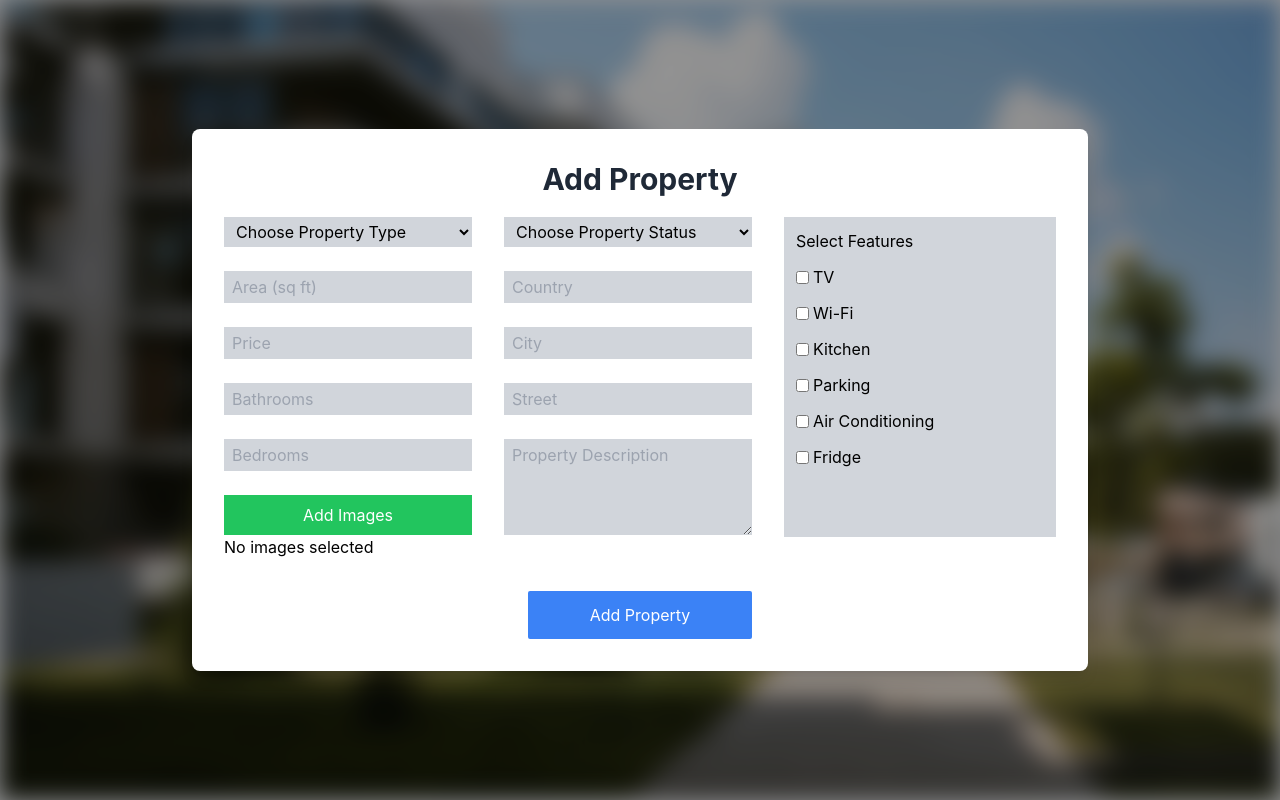
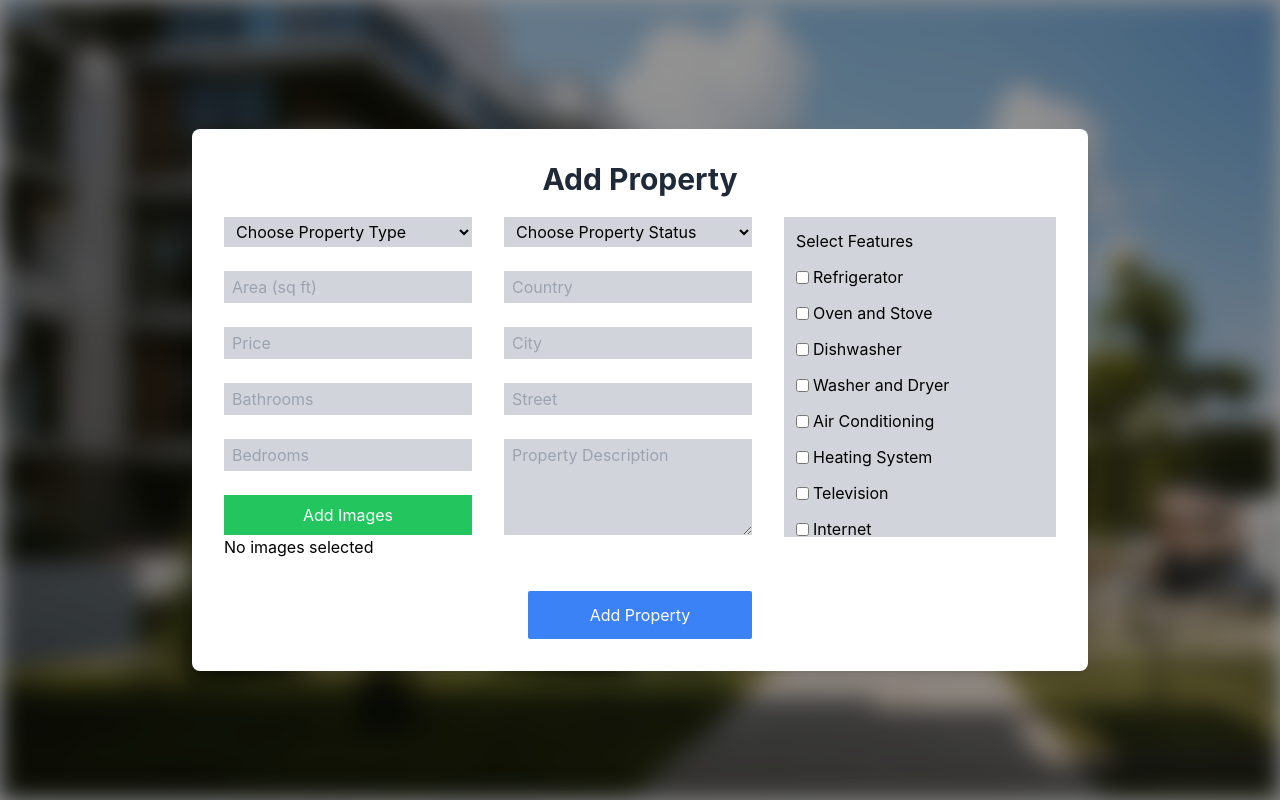
Before and after one commit to Ivaylo2201/Labyrinth, a React (Vite) app in the folder client/: page /add-property in a window 1280 px wide. Built offline with nearby package versions, Linux system fonts and the light colour scheme; sample sign-in values are in the browser's storage.

Commit message:
fixed features in create property form

```diff
--- a/client/src/components/PropertyForm/PropertyForm.tsx
+++ b/client/src/components/PropertyForm/PropertyForm.tsx
@@ -20,7 +20,7 @@ const PropertyForm: React.FC = () => {
   const [description, setDescription] = useState("");
   const [files, setFiles] = useState<File[]>([]);
   const [modalIsOpen, setModalIsOpen] = useState(false);
-  const [features, setFeatures] = useState<string[]>([]);
+  const [features, setFeatures] = useState<number[]>([]);
   const [formMsg, setFormMsg] = useState<string>("");
 
   const onChangeSelect = (e: React.ChangeEvent<HTMLSelectElement>) => {
@@ -65,18 +65,8 @@ const PropertyForm: React.FC = () => {
     setDescription(e.target.value);
   };
 
-  const handleCheckboxChange = (e: React.ChangeEvent<HTMLInputElement>) => {
-    const { name, checked } = e.target;
-    if (checked) {
-      setFeatures([...features, name]);
-    } else {
-      setFeatures(features.filter((feature) => feature !== name));
-    }
-  };
-
   const handleSubmit = async (e: React.FormEvent<HTMLFormElement>) => {
     e.preventDefault();
-    console.log(formValidMsg);
 
     await createProperty(
       type,
@@ -119,13 +109,32 @@ const PropertyForm: React.FC = () => {
   };
 
   const featureOptions = [
-    "TV",
-    "Wi-Fi",
-    "Kitchen",
-    "Parking",
-    "Air Conditioning",
-    "Fridge",
+    { id: 1, name: "Refrigerator" },
+    { id: 2, name: "Oven and Stove" },
+    { id: 3, name: "Dishwasher" },
+    { id: 4, name: "Washer and Dryer" },
+    { id: 5, name: "Air Conditioning" },
+    { id: 6, name: "Heating System" },
+    { id: 7, name: "Television" },
+    { id: 8, name: "Internet" },
+    { id: 9, name: "Balcony" },
+    { id: 10, name: "Closets" },
+    { id: 11, name: "Swimming Pool" },
+    { id: 12, name: "Fireplace" },
+    { id: 13, name: "Security System" },
+    { id: 14, name: "Parking Space" },
+    { id: 15, name: "Landscaping" },
   ];
+
+  const handleCheckboxChange = (e: React.ChangeEvent<HTMLInputElement>) => {
+    const featureId = parseInt(e.target.name);
+    const { checked } = e.target;
+    if (checked) {
+      setFeatures([...features, featureId]);
+    } else {
+      setFeatures(features.filter((id) => id !== featureId));
+    }
+  };
 
   return (
     <form className="flex flex-wrap w-full gap-8" id="property-form" onSubmit={handleSubmit}>
@@ -231,14 +240,14 @@ const PropertyForm: React.FC = () => {
       <div className="flex flex-col flex-1 gap-3 bg-gray-300 h-80 p-3 overflow-auto">
         <h3>Select Features</h3>
         {featureOptions.map((feature) => (
-          <label key={feature} className="flex items-center space-x-1 ">
+          <label key={feature.id} className="flex items-center space-x-1 ">
             <input
               type="checkbox"
-              name={feature}
-              checked={features.includes(feature)}
+              name={String(feature.id)}
+              checked={features.includes(feature.id)}
               onChange={handleCheckboxChange}
             />
-            <span>{feature}</span>
+            <span>{feature.name}</span>
           </label>
         ))}
       </div>
--- a/client/src/context/PropertyContext.tsx
+++ b/client/src/context/PropertyContext.tsx
@@ -16,7 +16,8 @@ interface PropertyContextType {
     country: string,
     description: string,
     files: File[],
-    features: string[],
+    features: number[],
+
     setFormValidMsg: (msg: string) => void
   ) => Promise<void>;
   isFormValid: boolean;
@@ -43,7 +44,7 @@ export const PropertyProvider: React.FC<{ children: React.ReactNode }> = ({ chil
     country: string,
     description: string,
     files: File[],
-    features: string[],
+    features: number[],
     setFormValidMsg: (msg: string) => void
   ) => {
     const formData = new FormData();
@@ -63,6 +64,7 @@ export const PropertyProvider: React.FC<{ children: React.ReactNode }> = ({ chil
         files,
         features,
       };
+      console.log(fields);
 
       const isValid = Object.values(fields).every(
         (value) => value !== "" && value !== undefined && value !== null
@@ -73,7 +75,7 @@ export const PropertyProvider: React.FC<{ children: React.ReactNode }> = ({ chil
         setIsFormValid(false);
         return;
       }
-
+      setIsFormValid(true);
       files.forEach((file) => formData.append("images[]", file));
 
       [
@@ -87,10 +89,12 @@ export const PropertyProvider: React.FC<{ children: React.ReactNode }> = ({ chil
         { key: "street", value: street },
         { key: "country", value: country },
         { key: "description", value: description },
-        { key: "features[]", value: JSON.stringify(features) },
       ].forEach(({ key, value }) => formData.append(key, String(value)));
 
+      features.forEach((featureId) => formData.append("features[]", featureId.toString()));
+
       const token = getToken();
+      console.log(formData);
 
       const response = await axios.post("http://127.0.0.1:8000/api/properties/", formData, {
         headers: {
```
